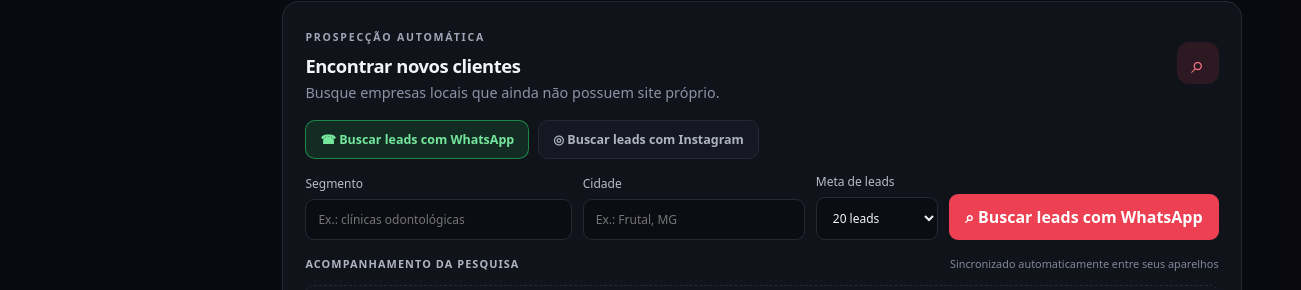
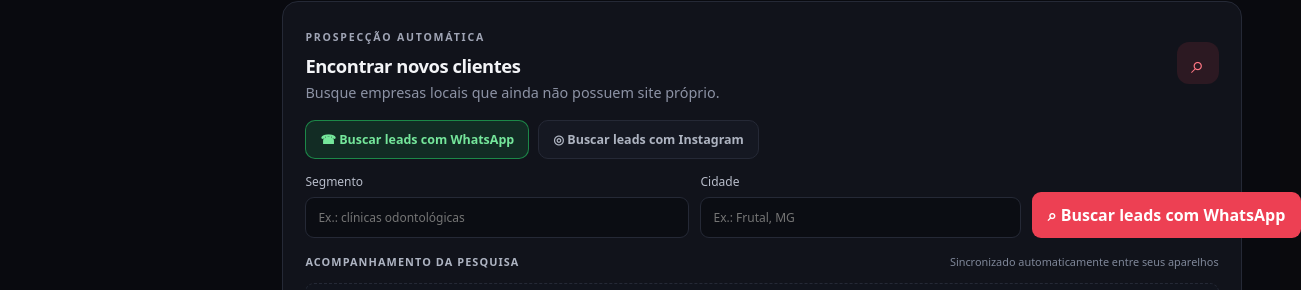
Before and after one commit to henriquefelix8920/escarlate, a Next.js app: page /prospeccao in a window 1280 px wide. Shown: the part 836-1126 px from the top of the page, 1301 px wide, since content can reach past the window. Built offline with nearby package versions, Linux system fonts and the light colour scheme; no server answers.

Commit message:
Simplify Maps prospecting inputs to segment and region

```diff
--- a/app/prospeccao/page.js
+++ b/app/prospeccao/page.js
@@ -79,7 +79,7 @@ const whatsapp = (phone) => {
 export default function ProspeccaoPage() {
   const [city, setCity] = useState('');
   const [category, setCategory] = useState('');
-  const [limit, setLimit] = useState(20);
+  const [limit] = useState(20);
   const [searchChannel, setSearchChannel] = useState('whatsapp');
   const [leads, setLeads] = useState([]);
   const [job, setJob] = useState(null);
@@ -446,7 +446,6 @@ export default function ProspeccaoPage() {
           <form onSubmit={startSearch} className="prospect-form">
             <label>Segmento<input value={category} onChange={(e) => setCategory(e.target.value)} placeholder="Ex.: clínicas odontológicas" minLength={2} required /></label>
             <label>Cidade<input value={city} onChange={(e) => setCity(capitalizeCity(e.target.value))} placeholder="Ex.: Frutal, MG" minLength={2} required /></label>
-            <label className="limit-field">Meta de leads<select value={limit} onChange={(e) => setLimit(e.target.value)}>{[20,40,50].map((n) => <option key={n} value={n}>{n} leads</option>)}</select></label>
             <div className="prospect-actions"><button className="prospect-submit" disabled={loading}>{loading ? 'Pesquisando…' : searchChannel === 'instagram' ? '◎ Buscar perfis no Instagram' : '⌕ Buscar leads com WhatsApp'}</button>{loading && <button type="button" className="prospect-cancel" disabled={job?.status === 'cancelling'} onClick={cancelSearch}>{job?.status === 'cancelling' ? 'Parando…' : '■ Parar busca'}</button>}</div>
           </form>
           <div className="shared-job-heading"><strong>ACOMPANHAMENTO DA PESQUISA</strong><span>Sincronizado automaticamente entre seus aparelhos</span></div>
```
